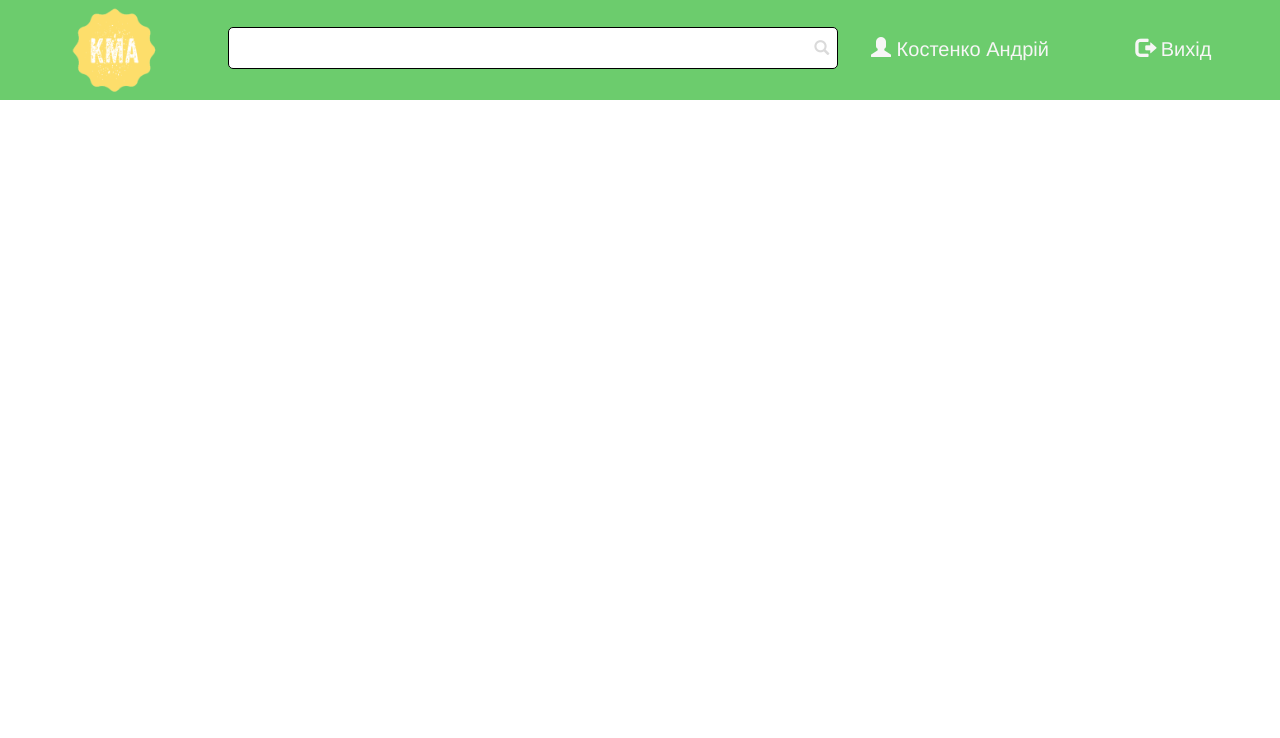
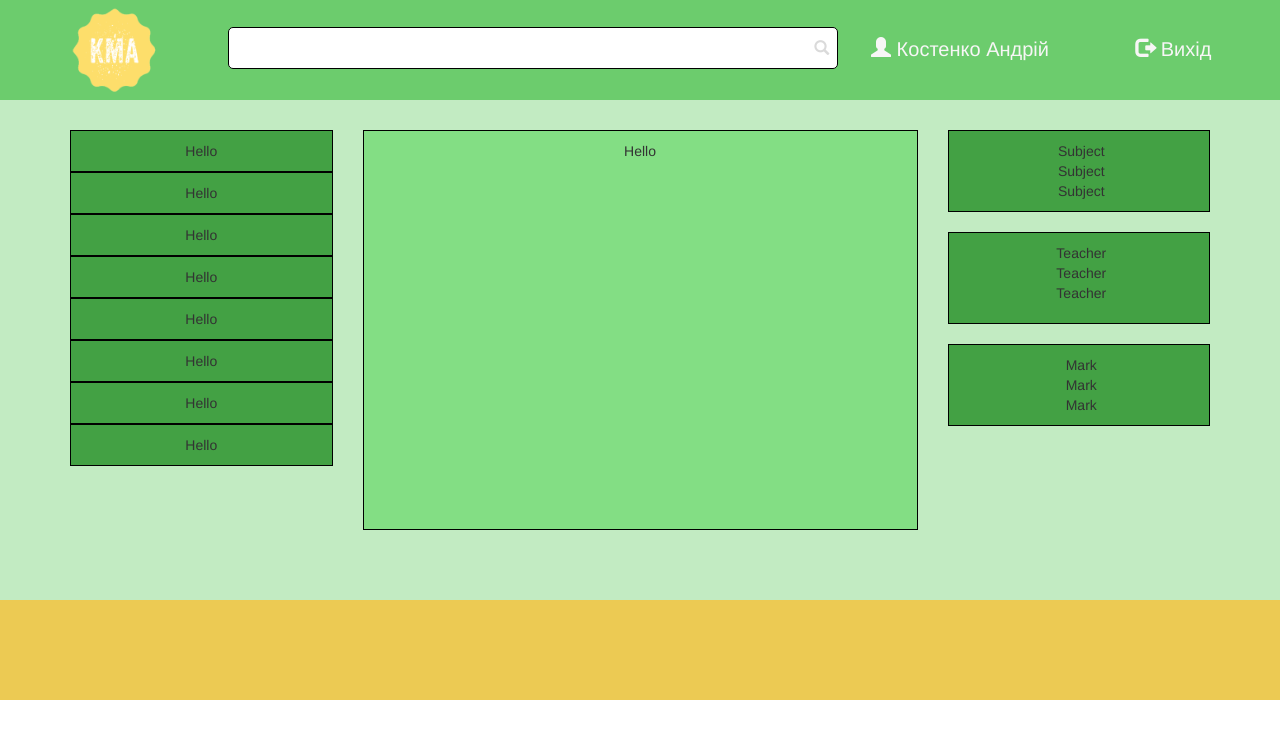
Before and after one commit to maksimkostenko1994/LMS, a website built with webpack: page front/index.html in a window 1280 px wide. Built offline with nearby package versions, Linux system fonts and the light colour scheme.

Commit message:
add html-page for admin

```diff
--- a/front/index.html
+++ b/front/index.html
@@ -38,5 +38,51 @@
         </div>
     </div>
 </header>
+<section>
+    <div class="container">
+        <div class="row">
+            <div class="col-md-3">
+                <div class="services">Hello</div>
+                <div class="services">Hello</div>
+                <div class="services">Hello</div>
+                <div class="services">Hello</div>
+                <div class="services">Hello</div>
+                <div class="services">Hello</div>
+                <div class="services">Hello</div>
+                <div class="services">Hello</div>
+            </div>
+            <div class="col-md-6">
+                <div class="views">Hello</div>
+            </div>
+            <div class="col-md-3">
+                <div class="news-sub">
+                    <ul type="none">
+                        <li>Subject</li>
+                        <li>Subject</li>
+                        <li>Subject</li>
+                    </ul>
+                </div>
+                <div class="news-teacher">
+                    <ul type="none">
+                        <li>Teacher</li>
+                        <li>Teacher</li>
+                        <li>Teacher</li>
+                    </ul>
+                </div>
+                <div class="news-mark">
+                   <ul type="none">
+                       <li>Mark</li>
+                       <li>Mark</li>
+                       <li>Mark</li>
+                   </ul>
+                </div>
+            </div>
+        </div>
+    </div>
+</section>
+
+<footer>
+
+</footer>
 </body>
 </html>
--- a/front/style.scss
+++ b/front/style.scss
@@ -2,7 +2,6 @@ header {
   min-height: 100px;
   min-width: 100%;
   background-color: #6ccc6d;
-  position: absolute;
 
   img {
     margin-top: 5px;
@@ -93,3 +92,67 @@ header {
     color: #ffffff;
   }
 }
+
+section {
+  background-color: #c2ebc2;
+  width: 100%;
+  height: 500px;
+  text-align: center;
+  padding-top: 30px;
+
+  .services {
+    width: 100%;
+    padding: 10px 5px;
+    border: 1px solid black;
+    background: #43a144;
+  }
+
+  .views {;
+    width: 100%;
+    padding: 10px 5px;
+    border: 1px solid black;
+    background: #83de84;
+    height: 400px;
+  }
+
+  .news-mark {
+    width: 100%;
+    padding-top: 10px;
+    border: 1px solid black;
+    background: #43a144;
+    margin-top: 20px;
+
+    ul {
+      margin-left: -35px;
+    }
+  }
+
+  .news-sub {
+    width: 100%;
+    padding-top: 10px;
+    border: 1px solid black;
+    background: #43a144;
+
+    ul {
+      margin-left: -35px;
+    }
+  }
+
+  .news-teacher {
+    width: 100%;
+    padding: 10px 5px;
+    border: 1px solid black;
+    background: #43a144;
+    margin-top: 20px;
+
+    ul {
+      margin-left: -35px;
+    }
+  }
+}
+
+footer {
+  background: #ecca53;
+  height: 100px;
+  width: 100%;
+}
```
Also changed, not shown: dist/index.html, dist/index.js, dist/style.css.
